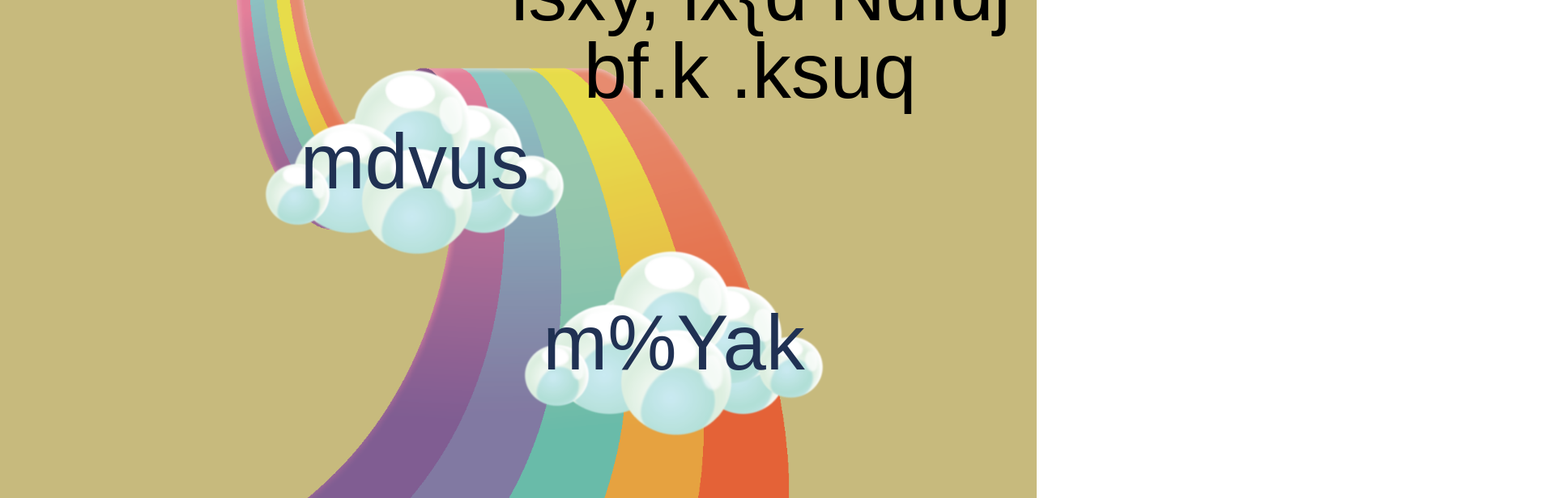
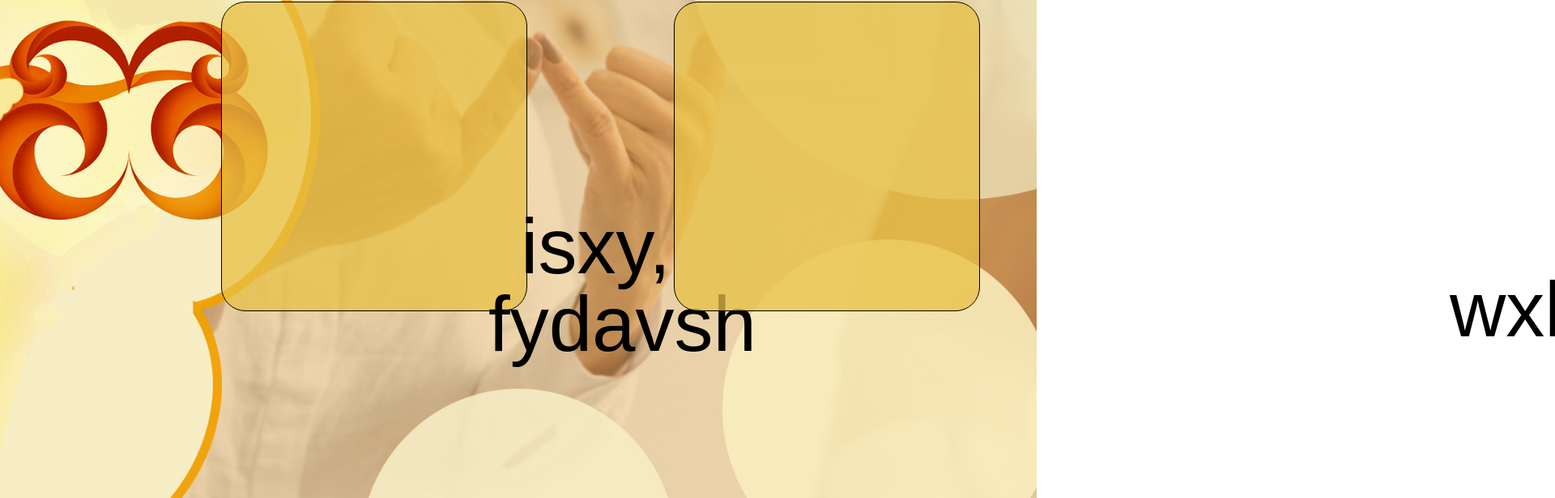
Before and after one commit to Nazeefa-Anees/Learning_Aid_For_The_Hearing_Impaired, a React (Vite) app in the folder learning_aid/: page / in a window 1280 px wide. Shown: the part 184-800 px from the top of the page at 81% size, 1920 px wide, since content can reach past the window. Built offline with nearby package versions, Linux system fonts and the light colour scheme.

Commit message:
corrections

```diff
--- a/learning_aid/src/App.jsx
+++ b/learning_aid/src/App.jsx
@@ -1,4 +1,7 @@
 import React from 'react'
+import Learning from './pages/Learning'
+import Splash from './pages/Splashscreen'
+import Questionnaire from './pages/Questionnaire'
 import HomeSelection from './pages/HomeSelection'
 
 
@@ -8,7 +11,7 @@ export default function
 () {
   return (
     <div>
-      <HomeSelection/>
+     <Learning/>
     </div>
   )
 }
--- a/learning_aid/src/pages/Learning.jsx
+++ b/learning_aid/src/pages/Learning.jsx
@@ -1,7 +1,7 @@
 import React from 'react'
 import backArrow from '../assets/backarrow.png'
 import homeIcon from '../assets/homeicon.png'
-import '../learning.css'
+import './learning.css'
 
 export default function Learning() {
     return (
@@ -13,14 +13,14 @@ export default function Learning() {
 
         {/* Alphabet Box */}
         <div className="alphabet-box">
-          <h1 className='alphabet-text font-sinhala text-8xl text-center mt-8 whitespace-pre-wrap'>
+          <h1 className='alphabet-text font-custom text-8xl text-center mt-8 whitespace-pre-wrap'>
             isxy,<br/>fydavsh
           </h1>
         </div>
 
         {/* Number Box */}
         <div className="number-box">
-          <h1 className='number-text font-sinhala text-8xl text-center mt-8 whitespace-pre-wrap'>
+          <h1 className='number-text font-custom text-8xl text-center mt-8 whitespace-pre-wrap'>
             wxl
           </h1>
         </div>
```
